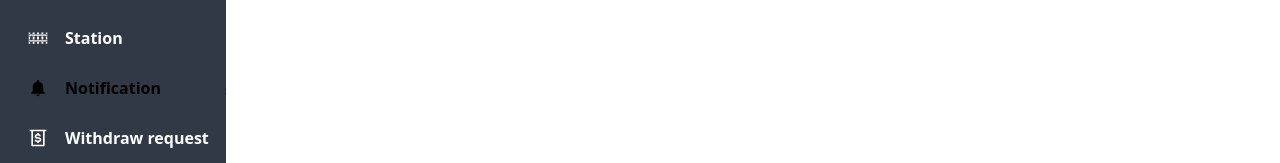
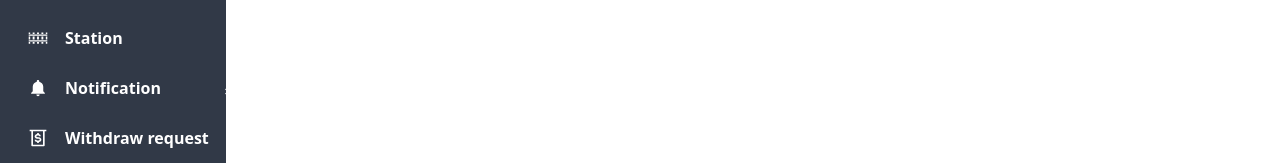
Before and after one commit to anbushan/Train-web-app, a React (Create React App) app: page /admin in a window 1280 px wide. Shown: the part 193-356 px from the top of the page. Built offline with nearby package versions, Linux system fonts and the light colour scheme; sample sign-in values are in the browser's storage.

Commit message:
chaning the label color

```diff
--- a/src/pages/Navbars/ReactSidebar.js
+++ b/src/pages/Navbars/ReactSidebar.js
@@ -15,9 +15,9 @@ const ReactSidebar = ({ sidebarItems, onClick }) => {
             active={isActive}
             rootStyles={{
               backgroundColor: isActive ? 'white' : '#313947',
-              color: isActive ? 'white' : 'black',
-              ':hover': {
-                color: 'black',
+              color:"white",
+              ':hover':{
+                  color:"black",
               },
             }}
             key={item.id}
```
